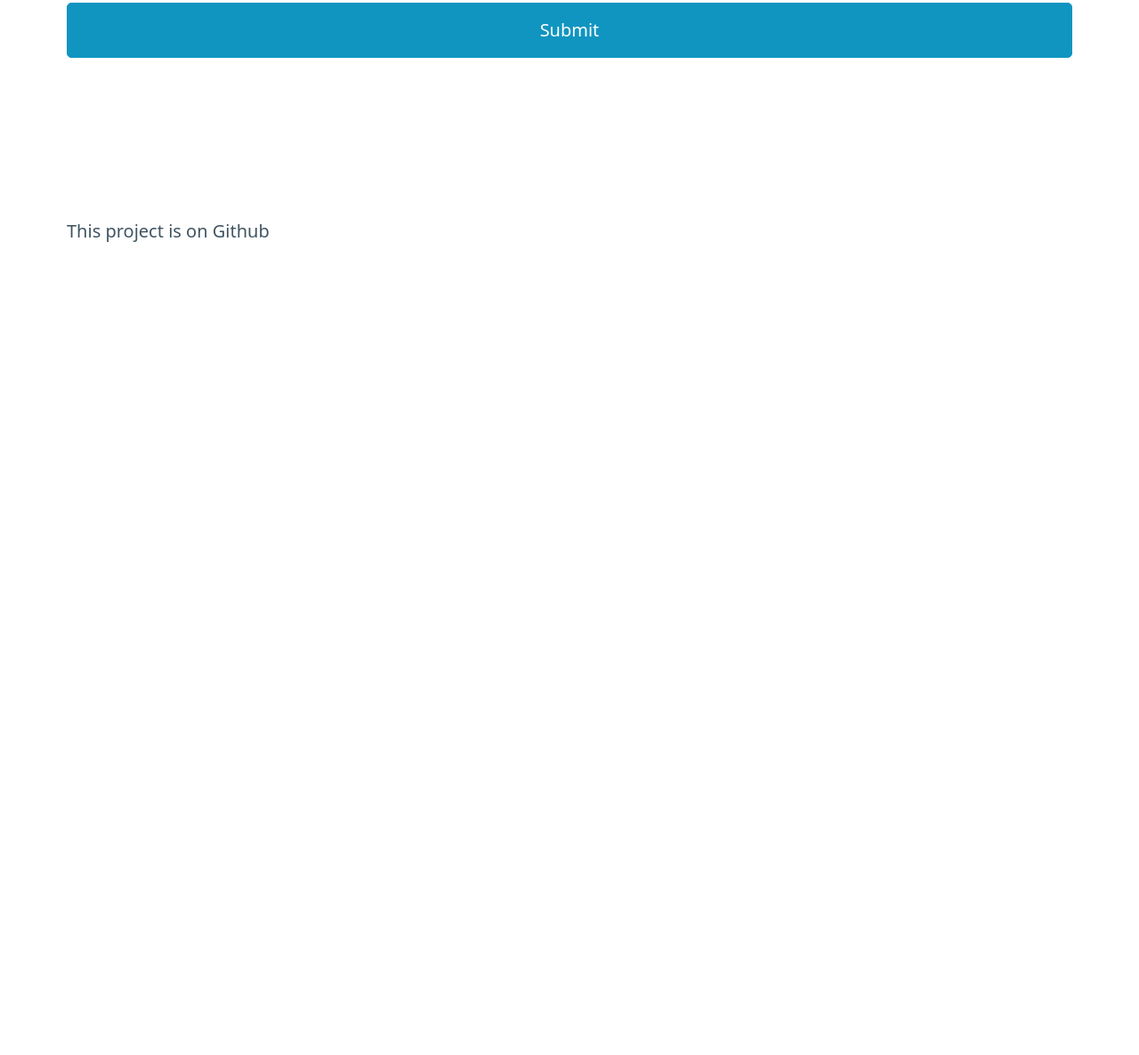
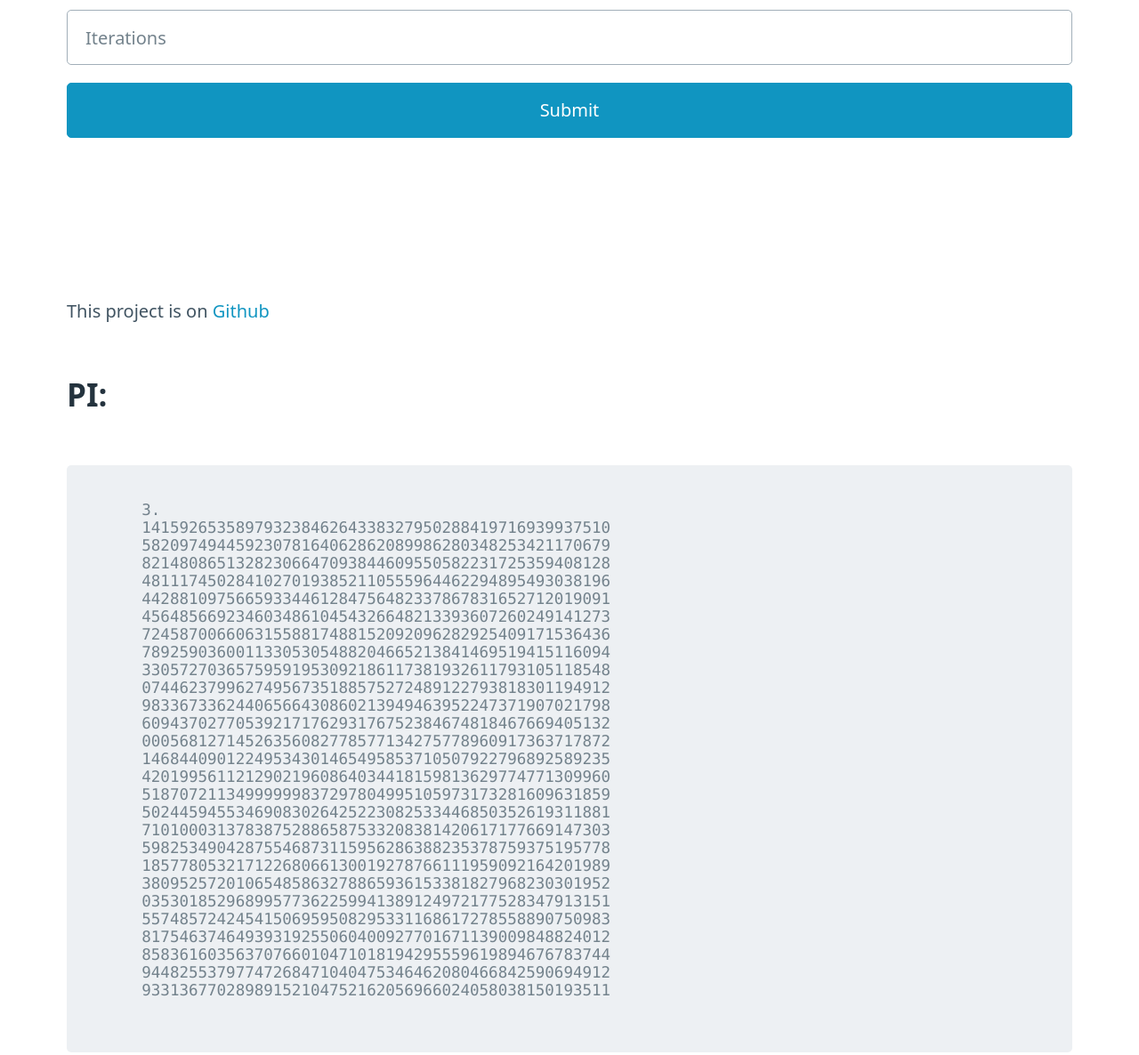
Before and after one commit to woooferz/piweb, a plain HTML site: page index.html in a window 1280 px wide. Shown: the part 913-2099 px from the top of the page at 89% size. Before the commit the page ends 1218 px from the top, so only its background shows below. Drawn offline with Linux system fonts and the light colour scheme.

Commit message:
added actual pi

```diff
--- a/index.html
+++ b/index.html
@@ -11,6 +11,7 @@
   <body>
     <div class="container">
       <br /><br /><br />
+      <h3>Scroll down for actual PI (atleast a few decimals)</h3>
       <h1>Method #1 (Worse)</h1>
       <p>
         1 - (1÷3) + (1÷5) - (1÷7) + (1÷9) <b>(The Gregory-Leibniz Series)</b>
@@ -28,7 +29,45 @@
       <button onclick="method2()">Submit</button>
       <p id="result2"></p>
       <br /><br /><br /><br /><br />
-      <p>This project is on Github</p>
+      <p>
+        This project is on
+        <a href="https://github.com/woooferz/piweb">Github</a>
+      </p>
+      <h2>PI:</h2>
+      <pre>
+
+
+        3.
+        14159265358979323846264338327950288419716939937510
+        58209749445923078164062862089986280348253421170679
+        82148086513282306647093844609550582231725359408128
+        48111745028410270193852110555964462294895493038196
+        44288109756659334461284756482337867831652712019091
+        45648566923460348610454326648213393607260249141273
+        72458700660631558817488152092096282925409171536436
+        78925903600113305305488204665213841469519415116094
+        33057270365759591953092186117381932611793105118548
+        07446237996274956735188575272489122793818301194912
+        98336733624406566430860213949463952247371907021798
+        60943702770539217176293176752384674818467669405132
+        00056812714526356082778577134275778960917363717872
+        14684409012249534301465495853710507922796892589235
+        42019956112129021960864034418159813629774771309960
+        51870721134999999837297804995105973173281609631859
+        50244594553469083026425223082533446850352619311881
+        71010003137838752886587533208381420617177669147303
+        59825349042875546873115956286388235378759375195778
+        18577805321712268066130019278766111959092164201989
+        38095257201065485863278865936153381827968230301952
+        03530185296899577362259941389124972177528347913151
+        55748572424541506959508295331168617278558890750983
+        81754637464939319255060400927701671139009848824012
+        85836160356370766010471018194295559619894676783744
+        94482553797747268471040475346462080466842590694912
+        93313677028989152104752162056966024058038150193511
+
+
+      </pre>
     </div>
   </body>
 </html>
```
